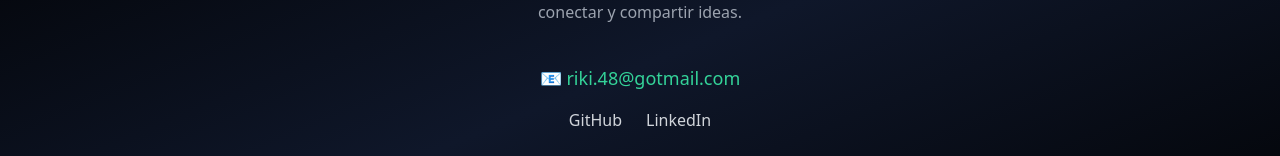
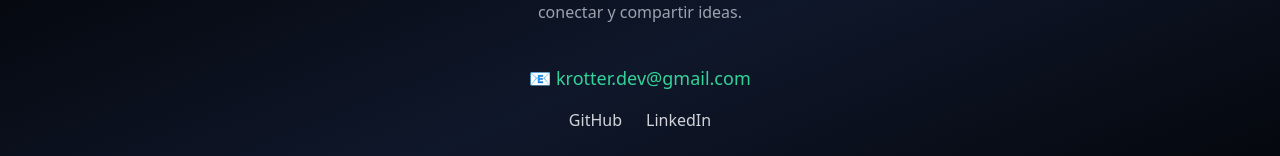
Before and after one commit to Riky48/mi-portfolio, a React (Vite) app: page / in a window 1280 px wide. Shown: the part 3184-3340 px from the top of the page. Built offline with nearby package versions, Linux system fonts and the light colour scheme.

Commit message:
añadiendo mail nuevo

```diff
--- a/src/components/ContactFooter.tsx
+++ b/src/components/ContactFooter.tsx
@@ -46,7 +46,7 @@
         >
           <p className="text-lg text-white">
             📧 <span className="text-emerald-400 dark:text-red-400">
-              riki.48@gotmail.com
+              krotter.dev@gmail.com
             </span>
           </p>
 
```
